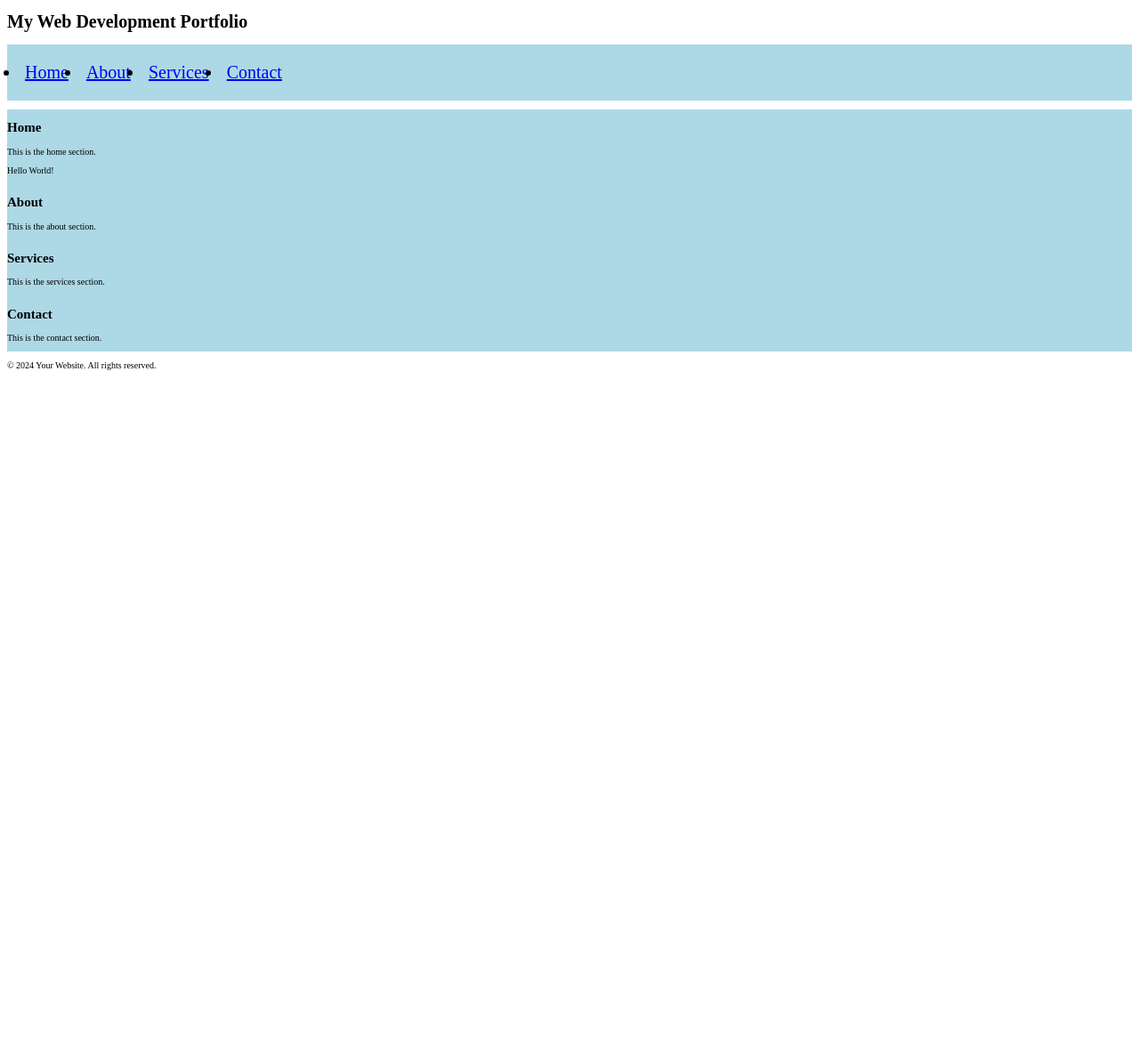
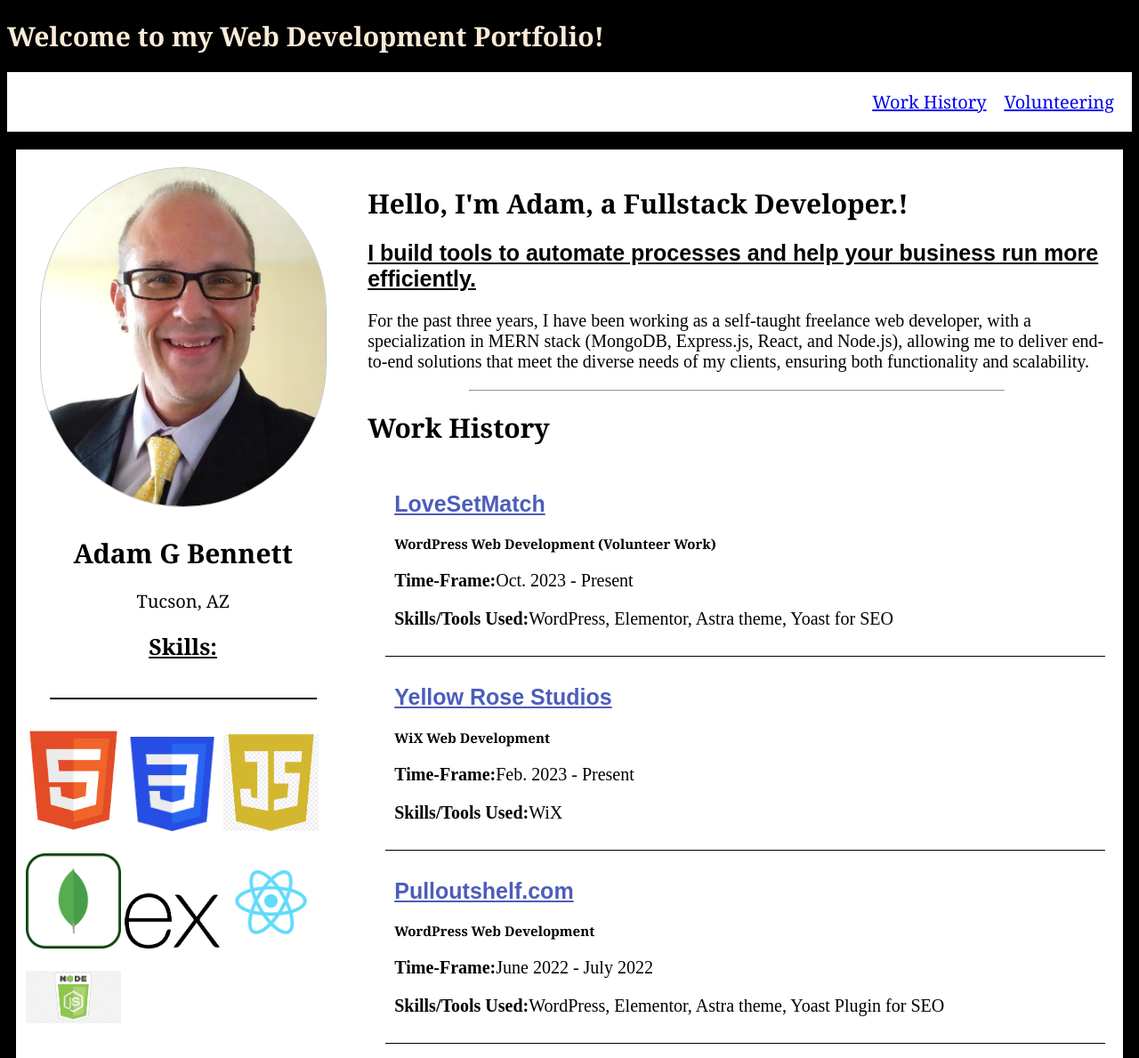
Before and after one commit to agbwebdesigns/agbwebdesigns.github.io, a plain HTML site: page index.html in a window 1280 px wide. Shown: the top 1189 px of the page at 89% size. Before the commit the page ends 800 px from the top, so only its background shows below. Drawn offline with Linux system fonts and the light colour scheme; a script that the page names is missing.

Commit message:
updated version of the site, been working on it offline

```diff
--- a/index.html
+++ b/index.html
@@ -8,34 +8,110 @@
   </head>
   <body>
     <header>
-      <h1>My Web Development Portfolio</h1>
+      <h1>Welcome to my Web Development Portfolio!</h1>
       <nav>
         <ul>
-          <li><a href="#home">Home</a></li>
-          <li><a href="#about">About</a></li>
-          <li><a href="#services">Services</a></li>
-          <li><a href="#contact">Contact</a></li>
+          <li><a href="#workhistory">Work History</a></li>
+          <li><a href="#volunteering">Volunteering</a></li>
         </ul>
       </nav>
     </header>
     <main>
-      <section id="home">
-        <h2>Home</h2>
-        <p>This is the home section.</p>
-        <p>Hello World!</p>
-      </section>
-      <section id="about">
-        <h2>About</h2>
-        <p>This is the about section.</p>
-      </section>
-      <section id="services">
-        <h2>Services</h2>
-        <p>This is the services section.</p>
-      </section>
-      <section id="contact">
-        <h2>Contact</h2>
-        <p>This is the contact section.</p>
-      </section>
+      <div id="left-column">
+        <img src="./images/Adam Bennett.jpg" alt="Adam Bennett Headshot" />
+        <h1>Adam G Bennett</h1>
+        <p>Tucson, AZ</p>
+        <h2>Skills:</h2>
+        <hr align="center" width="300" />
+        <div id="skill-images">
+          <img src="./images/html.jpg" alt="HTML" title="HTML 5.0" />
+          <img src="./images/css3.png" alt="HTML" title="CSS3" />
+          <img src="./images/javascript.png" alt="HTML" title="Javascript" />
+          <img src="./images/mongodb.png" alt="HTML" title="MongoDB" />
+          <img src="./images/express.png" alt="HTML" title="Express.js" />
+          <img src="./images/react.png" alt="HTML" title="React.js" />
+          <img src="./images/node.png" alt="HTML" title="Node.js" />
+        </div>
+      </div>
+      <div id="right-column">
+        <div id="opening-para">
+          <h1>Hello, I'm Adam, a Fullstack Developer.!</h1>
+          <h2>
+            I build tools to automate processes and help your business run more
+            efficiently.
+          </h2>
+          <p>
+            For the past three years, I have been working as a self-taught
+            freelance web developer, with a specialization in MERN stack
+            (MongoDB, Express.js, React, and Node.js), allowing me to deliver
+            end-to-end solutions that meet the diverse needs of my clients,
+            ensuring both functionality and scalability.
+          </p>
+        </div>
+        <hr align="center" width="600" />
+        <div>
+          <a id="workhistory"></a>
+          <h1>Work History</h1>
+          <section id="lovesetmatch">
+            <h2>LoveSetMatch</h2>
+            <h3>WordPress Web Development (Volunteer Work)</h3>
+            <p><b>Time-Frame:</b>Oct. 2023 - Present</p>
+            <p>
+              <b>Skills/Tools Used:</b>WordPress, Elementor, Astra theme, Yoast
+              for SEO
+            </p>
+          </section>
+          <section id="yellowrosestudios">
+            <h2>Yellow Rose Studios</h2>
+            <h3>WiX Web Development</h3>
+            <p><b>Time-Frame:</b>Feb. 2023 - Present</p>
+            <p><b>Skills/Tools Used:</b>WiX</p>
+          </section>
+          <section id="pulloutshelf">
+            <h2>Pulloutshelf.com</h2>
+            <h3>WordPress Web Development</h3>
+            <p><b>Time-Frame:</b>June 2022 - July 2022</p>
+            <p>
+              <b>Skills/Tools Used:</b>WordPress, Elementor, Astra theme, Yoast
+              Plugin for SEO
+            </p>
+          </section>
+          <section id="rockstarsms">
+            <h2>RockStarSMS</h2>
+            <h3>CSS Development</h3>
+            <p><b>Time-Frame:</b>Oct. 2022 - Nov. 2022</p>
+            <p>
+              <b>Skills/Tools Used:</b>CSS, Firefox developer tools, VS Code
+            </p>
+          </section>
+          <section id="dreamingofachance">
+            <h2>Dreaming of a Chance</h2>
+            <h3>SEO Website Audit (Volunteer Work)</h3>
+            <p><b>Time-Frame:</b>June 2022</p>
+            <p><b>Skills/Tools Used:</b>SemRush</p>
+          </section>
+          <section id="html-form-enhancement">
+            <h2>HTML Form Enhancement</h2>
+            <h3>Javascript Development</h3>
+            <p><b>Time-Frame:</b>Oct. 2022 - Nov. 2022</p>
+            <p><b>Skills/Tools Used:</b>HTML, CSS, Javascript, VS Code</p>
+          </section>
+          <section id="santorini">
+            <h2>Santorini Greek Cafe</h2>
+            <h3>WordPress Web Development</h3>
+            <p><b>Time-Frame:</b>Oct. 2020 - April. 2021</p>
+            <p>
+              <b>Skills/Tools Used:</b>WordPress, Gutenberg Blocks, Yoast Plugin
+              for SEO, WooCommerce
+            </p>
+          </section>
+        </div>
+        <div id="volunteer-section">
+          <a id="volunteering"></a>
+          <h1>Volunteering</h1>
+          <img src="./images/catchafire_banner.jpg" />
+        </div>
+      </div>
     </main>
     <footer>
       <p>&copy; 2024 Your Website. All rights reserved.</p>
--- a/styles.css
+++ b/styles.css
@@ -1,24 +1,109 @@
 html {
   font-size: 62.5%;
+  font-family: Georgia, "Times New Roman", Times, serif;
+  color: antiquewhite;
+  background-color: black;
+}
+
+body h1 {
+  font-size: 3rem;
 }
 
 nav ul {
   display: flex;
-  background-color: lightblue;
+  justify-content: flex-end;
+  background-color: rgb(255, 255, 255);
   padding: 10px;
 }
 
 nav ul li {
   font-size: 2rem;
+  list-style: none;
   padding: 5px;
   margin: 5px;
 }
 
+#left-column {
+  display: flex;
+  flex-direction: column;
+  align-items: center;
+  width: 30vw;
+  background-color: white;
+  color: black;
+  margin: 10px 0 10px 10px;
+  padding: 10px;
+}
+
+#left-column img {
+  width: 25vw;
+  margin: 10px 0 10px 0;
+  border: thin solid silver;
+  border-radius: 180px;
+}
+
+#left-column p {
+  font-size: 2rem;
+  margin: 0;
+}
+
+#left-column hr {
+  border: 0;
+  border-top: 2px solid black;
+  margin: 20px 0;
+}
+
+.skill-images {
+  display: flex;
+}
+
+#skill-images img {
+  width: 30%;
+  border: thin solid white;
+  border-radius: 0;
+}
+
+#right-column {
+  width: 70vw;
+  background-color: white;
+  color: black;
+  margin: 10px 10px 10px 0;
+  padding: 20px;
+}
+
+#right-column h2 {
+  font-family: Arial, Helvetica, sans-serif;
+  color: rgb(77, 93, 185);
+}
+
+#opening-para h2 {
+  color: black;
+}
+
+#right-column p {
+  font-size: 2rem;
+  font-weight: 500;
+  font-family: "Times New Roman", Times, serif;
+}
+
 main {
   display: flex;
-  flex-direction: column;
+}
+
+main h2 {
+  font-size: 2.5rem;
+  text-decoration: underline;
 }
 
 section {
-  background-color: lightblue;
+  padding: 10px;
+  border-bottom: thin solid black;
+  margin-left: 20px;
 }
+
+section h3 {
+  font-size: 1.5rem;
+}
+
+#volunteer-section img {
+  width: 90%;
+}
```
Also changed, not shown: images/Adam Bennett.jpg (added), images/catchafire_banner.jpg (added), images/css3.png (added), images/express.png (added), images/html.jpg (added), images/javascript.png (added), images/mongodb.png (added), images/node.png (added), images/react.png (added).
